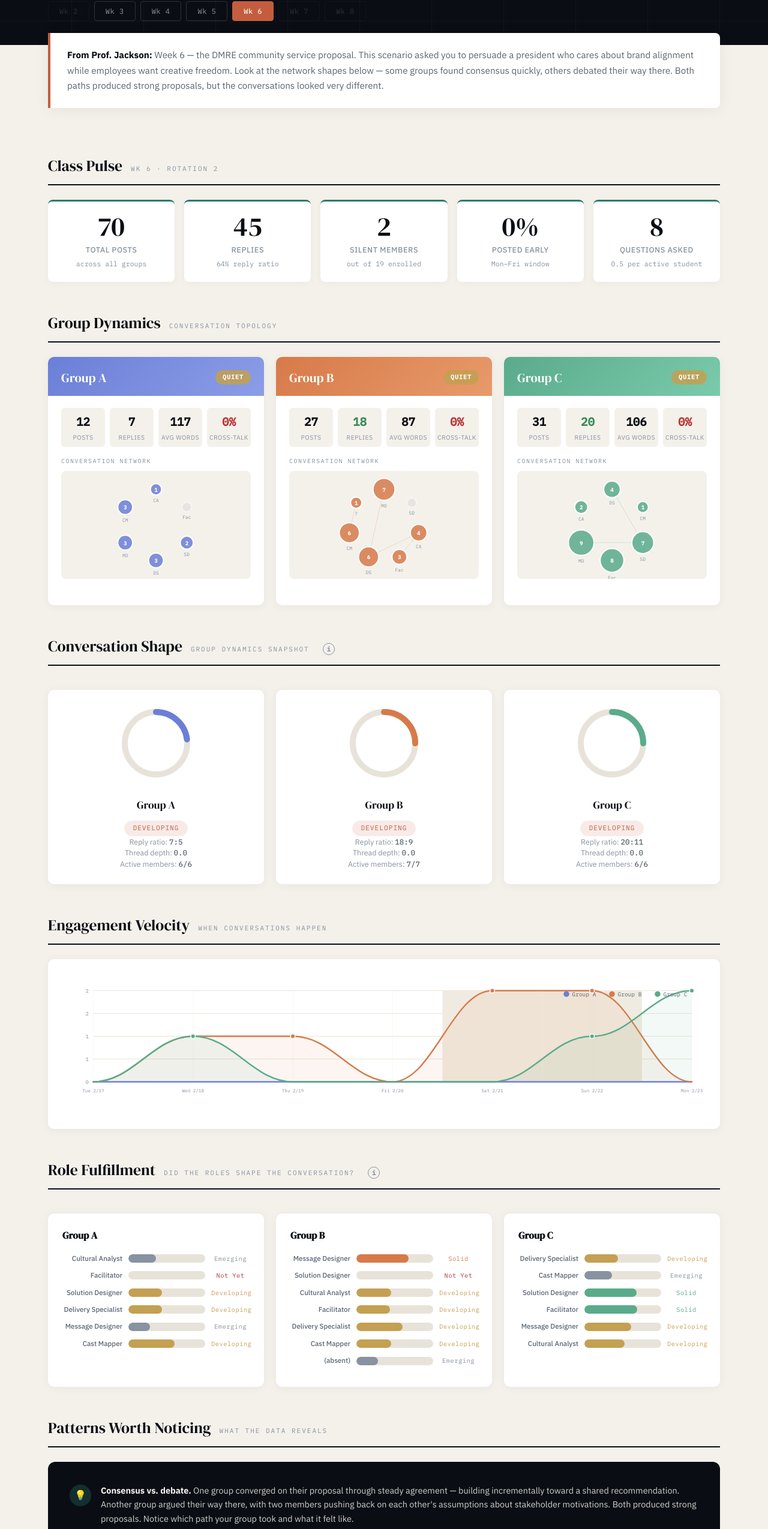
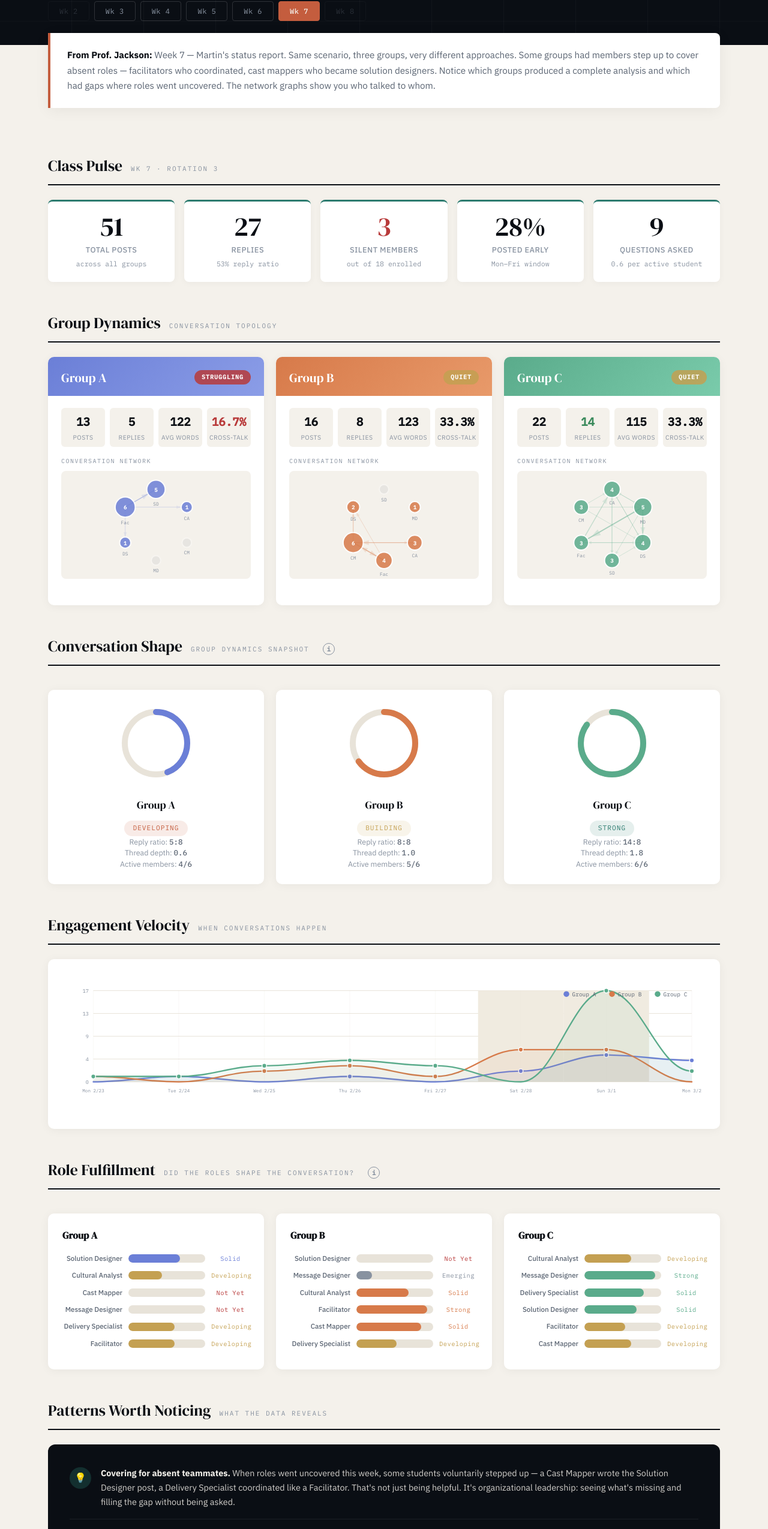
Before and after one commit to BillJackson4242/ENGL325-Pulse, a plain HTML site: page index.html in a window 1280 px wide. Shown: the part 222-2771 px from the top of the page at 60% size. Drawn offline with Linux system fonts and the light colour scheme.

Commit message:
Add files via upload

```diff
--- a/index.html
+++ b/index.html
@@ -635,7 +635,7 @@ const WEEKS = [
     note: '<strong>From Prof. Jackson:</strong> This week\'s scenario (DisplayWorks teleconference) asked you to analyze group dynamics under pressure. Take a look at the network graphs below. Three groups, three very different shapes. What do you notice about the difference between posting and <em>conversing</em>?' },
   { key: 'week5', label: 'Wk 5', folder: 'week5', rotation: 'Rotation 2', available: true, note: '<strong>From Prof. Jackson:</strong> New rotation, new groups. This week\'s scenario (Lilian Fung Collection awards) asked you to navigate professional congratulatory communication with multiple stakeholders. Notice what changed when groups reshuffled — some conversations deepened, some found new energy, and the reply patterns tell you who\'s building with their new teammates.' },
   { key: 'week6', label: 'Wk 6', folder: 'week6', rotation: 'Rotation 2', available: true, note: '<strong>From Prof. Jackson:</strong> Week 6 — the DMRE community service proposal. This scenario asked you to persuade a president who cares about brand alignment while employees want creative freedom. Look at the network shapes below — some groups found consensus quickly, others debated their way there. Both paths produced strong proposals, but the conversations looked very different.' },
-  { key: 'week7', label: 'Wk 7', folder: 'week7', rotation: 'Rotation 3', available: false, note: '' },
+  { key: 'week7', label: 'Wk 7', folder: 'week7', rotation: 'Rotation 3', available: true, note: '<strong>From Prof. Jackson:</strong> Week 7 — Martin\'s status report. Same scenario, three groups, very different approaches. Some groups had members step up to cover absent roles — facilitators who coordinated, cast mappers who became solution designers. Notice which groups produced a complete analysis and which had gaps where roles went uncovered. The network graphs show you who talked to whom.' },
   { key: 'week8', label: 'Wk 8', folder: 'week8', rotation: 'Rotation 3', available: false, note: '' },
 ];
 
@@ -658,6 +658,12 @@ const PATTERNS = {
     { icon: 'question', text: '<strong>Who drafted the final deliverable?</strong> This week\'s scenario required an actual proposal. Look at how the work divided — some groups had one person synthesize everything into a final draft, others spread the writing across multiple posts. Who turned conversation into a document, and how did that shape the final product?' },
     { icon: 'warning', text: '<strong>The gap between posting and contributing.</strong> Some posts this week were single-day drops — one main post, no replies, no engagement with what came before. Compare those to posts that responded to specific ideas, pushed back on assumptions, or built on someone else\'s framework. Volume and contribution aren\'t the same thing.' },
     { icon: 'insight', text: '<strong>Real tension, real stakes.</strong> The DMRE scenario had genuine conflict built in — employee autonomy vs. corporate alignment. Groups that engaged with that tension directly (naming the power dynamics, questioning Doug Black\'s motivations) produced more sophisticated analysis than groups that jumped straight to solutions.' },
+  ],
+  week7: [
+    { icon: 'insight', text: '<strong>Covering for absent teammates.</strong> When roles went uncovered this week, some students voluntarily stepped up — a Cast Mapper wrote the Solution Designer post, a Delivery Specialist coordinated like a Facilitator. That\'s not just being helpful. It\'s organizational leadership: seeing what\'s missing and filling the gap without being asked.' },
+    { icon: 'question', text: '<strong>What does a status report actually persuade?</strong> Martin\'s scenario required balancing transparency (the project status) with advocacy (getting back to programming). Groups that recognized the report goes to multiple readers — not just the president — produced more sophisticated communication strategies than groups that treated it as a simple update.' },
+    { icon: 'warning', text: '<strong>One post, no replies, no conversation.</strong> Several students this week posted a single analysis on Sunday with zero follow-up. Compare those contributions to students who posted early, responded to groupmates, and built on each other\'s ideas across multiple days. Both technically participated. Only one actually contributed to the group\'s thinking.' },
+    { icon: 'insight', text: '<strong>Analytical courage.</strong> One student argued that Martin might leave the company — going beyond what the prompt explicitly stated to make an inference about the cultural tension. That\'s intellectual risk-taking. The best analysis this week came from students willing to say something that wasn\'t already obvious from the scenario text.' },
   ],
 };
 
```
